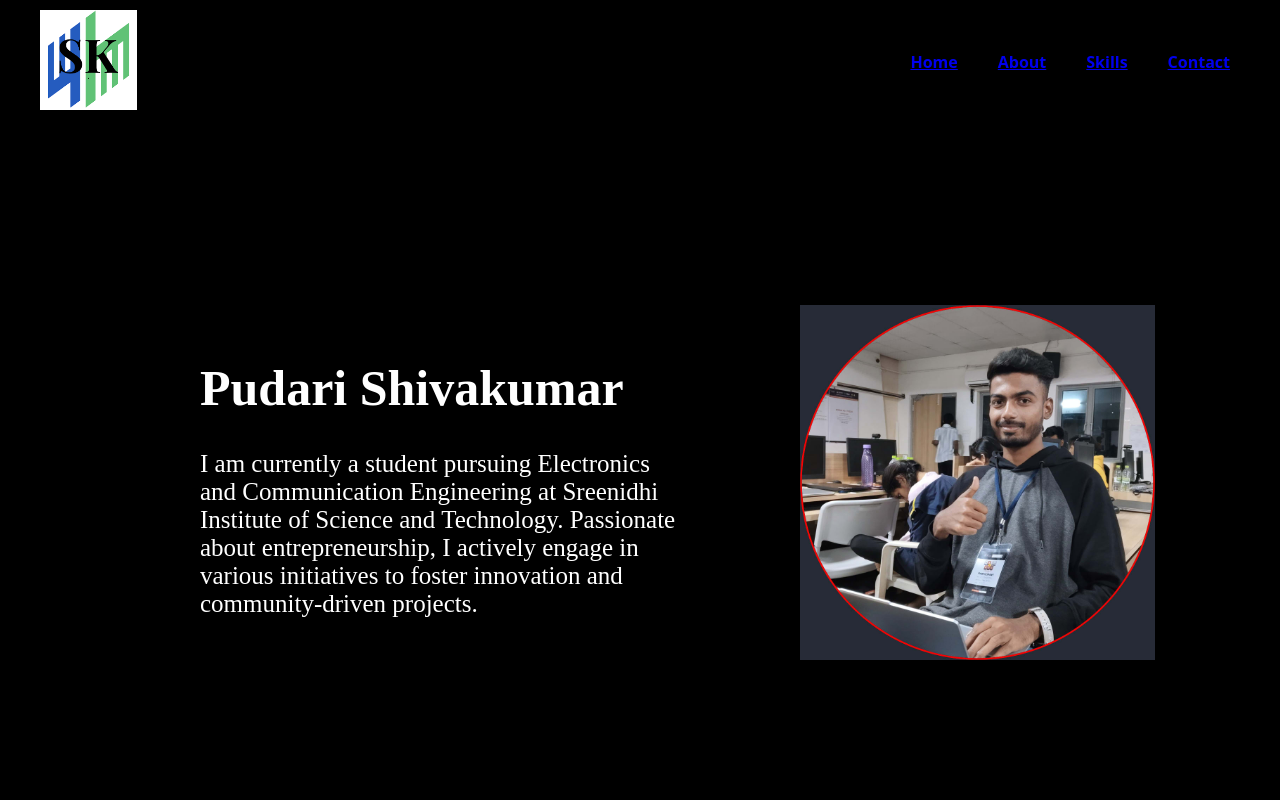
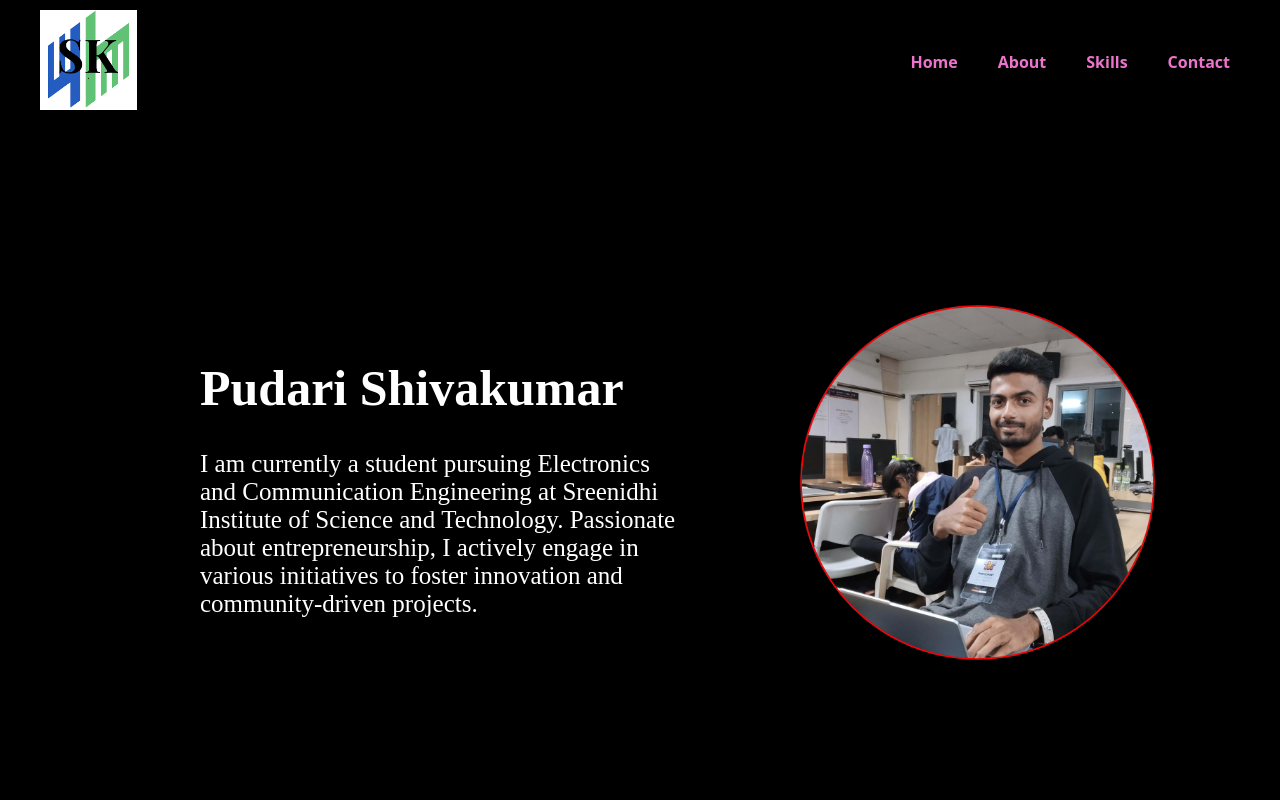
Before and after one commit to s-pudari/my-portfolio-demo-, a plain HTML site: page index.html in a window 1280 px wide. Shown: the top 800 px of the page. Drawn offline with Linux system fonts and the light colour scheme.

Commit message:
few changes made

```diff
--- a/styles.css
+++ b/styles.css
@@ -3,12 +3,15 @@
   margin: 0;
   color: white;
   background-color: black;
+
+body{
+    background-image: url(circle.jpg);
 }
 .navbar {
     display: flex;
     flex-direction: row;
     justify-content: space-between;
-    background-color: rgb(0, 0, 0);
+
 }
 *{
     scroll-behavior: smooth;
@@ -32,6 +35,8 @@
     margin: 10px ;
     font-size: 20;
     font-weight: bold;
+    text-decoration: none;
+    color: rgb(236, 116, 204);
 }
 .myself{
     display: flex;
@@ -39,7 +44,7 @@
     align-items: center;
     justify-content: space-between;
     height: 90vh;
-    background-color: black;
+
 
 }
 .myself-left{
@@ -51,9 +56,9 @@
     padding-left: 100px;
 
 }
-/* .s-image{
+ .s-image{
     border-radius: 50%;
-} */
+}
 img{
   padding: 10px;
 }
@@ -68,7 +73,7 @@ img{
   font-size: 25px;
 }
 .skills{
-    background-color: black;
+
     padding: 50px;
     text-align: center;
 }
```
